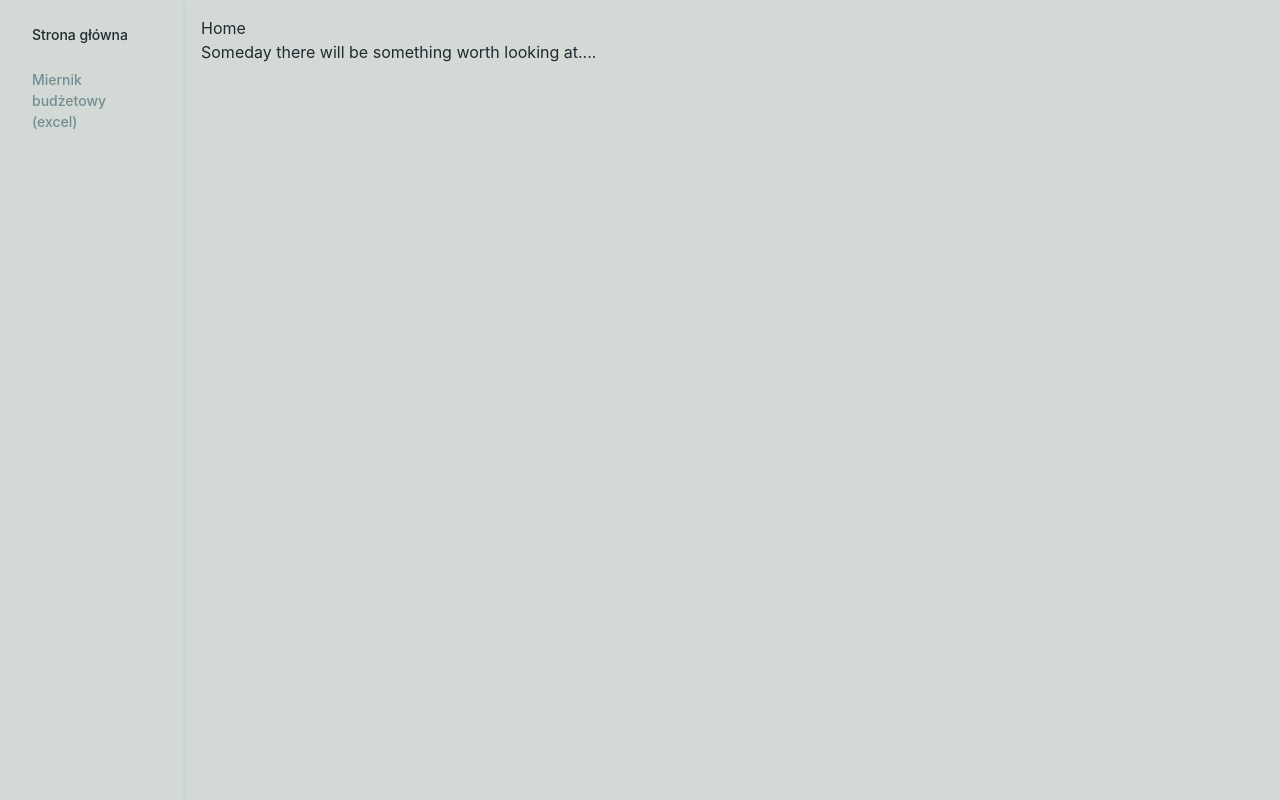
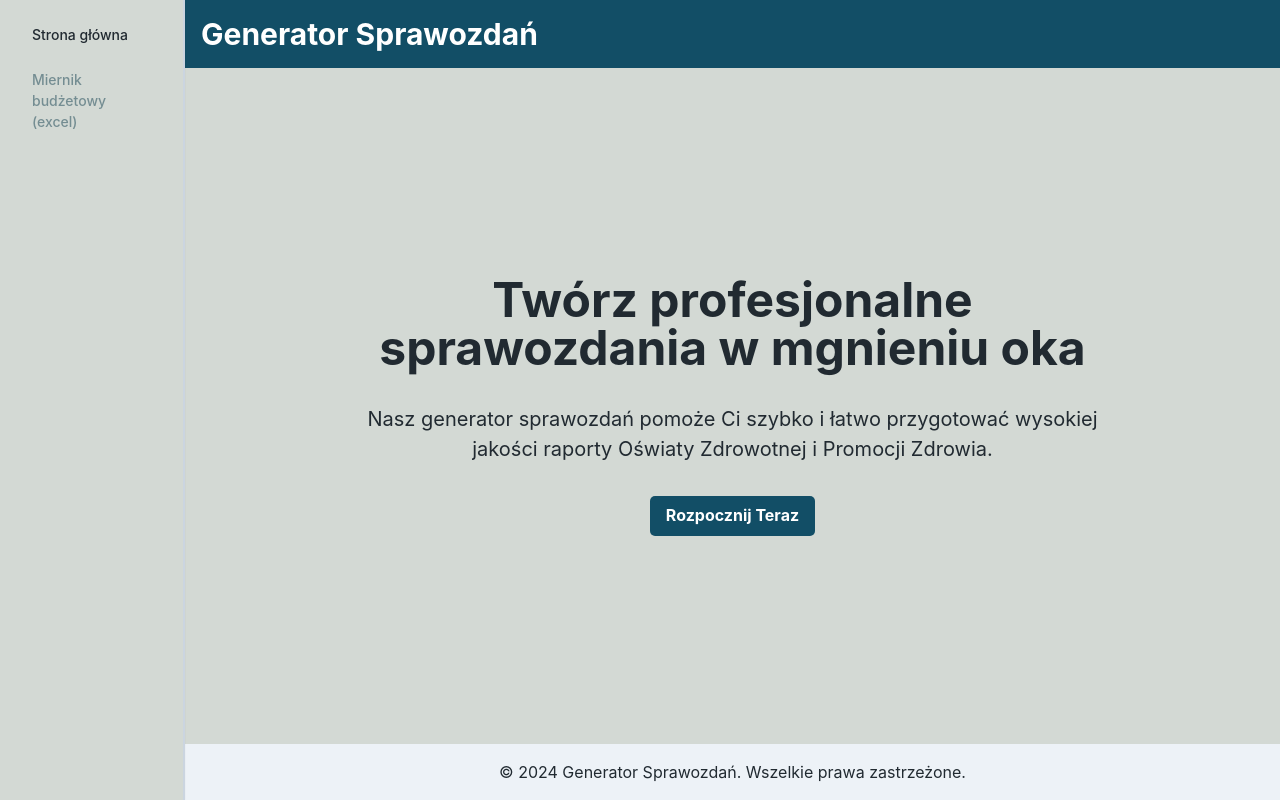
Before and after one commit to Soberek/edureport-app, a Next.js app: page / in a window 1280 px wide. Built offline with nearby package versions, Linux system fonts and the light colour scheme.

Commit message:
feat: new main page

```diff
--- a/src/app/page.tsx
+++ b/src/app/page.tsx
@@ -1,19 +1,38 @@
+// pages/index.js
+'use client'
+import Head from 'next/head'
+import {  Box, VStack, Heading, Text, Container, Flex } from '@chakra-ui/react'
+import Button from './components/Button'
+
 export default function Home() {
   return (
-    <div className="">
-      <section className="flex flex-row">
-        <div className="flex-1 p-4">
-          <h1>Home</h1>
-          Someday there will be something worth looking at....
-        </div>
-      </section>
-    </div>
-  );
+
+      <Box minHeight="100vh" display="flex" flexDirection="column">
+        <Head>
+          <title>Generator Sprawozdań OZiPZ</title>
+          <meta name="description" content="Profesjonalny generator sprawozdań online" />
+          <link rel="icon" href="/favicon.ico" />
+        </Head>
+
+        <Box as="header" bg="ternary.100" color="white" p={4}>
+          <Heading as="h1" size="lg">Generator Sprawozdań</Heading>
+        </Box>
+
+        <Flex as="main" flex="1" alignItems="center" justifyContent="center">
+          <Container maxW="container.md" textAlign="center">
+            <VStack spacing={8}>
+              <Heading as="h2" size="2xl">Twórz profesjonalne sprawozdania w mgnieniu oka</Heading>
+              <Text fontSize="xl">Nasz generator sprawozdań pomoże Ci szybko i łatwo przygotować wysokiej jakości raporty Oświaty Zdrowotnej i Promocji Zdrowia.</Text>
+              <Button label={"Rozpocznij Teraz"} />
+
+            </VStack>
+          </Container>
+        </Flex>
+
+        <Box as="footer" bg="gray.100" p={4} textAlign="center">
+          <Text>&copy; 2024 Generator Sprawozdań. Wszelkie prawa zastrzeżone.</Text>
+        </Box>
+      </Box>
+
+  )
 }
-
-// flex flex-col gap-8 row-start-1 sm:items-start
-
-//grid grid-rows-[20px_1fr_20px] justify-items-center gap-16 sm:p-20 font-[family-name:var(--font-geist-sans)]
-
-// sm:items-start
-// flex flex-col gap-8 row-start-3 sm:items-start
```
